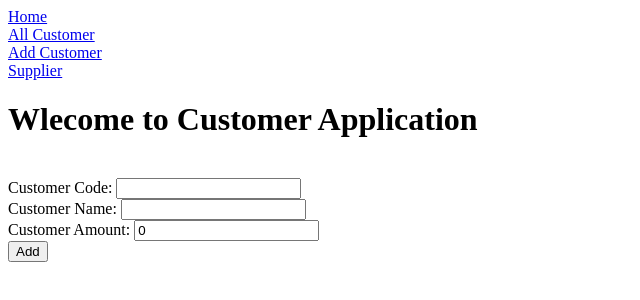
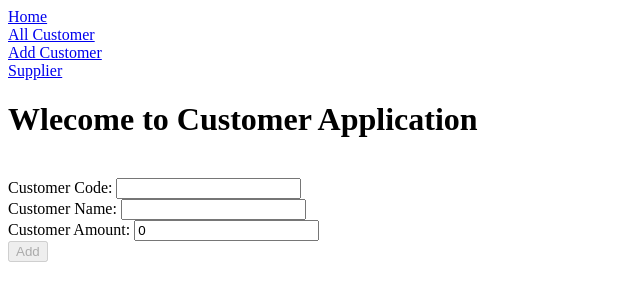
Before and after one commit to hasan-rounak/AngularDemo, an Angular app: page /Customer in a window 1280 px wide. Shown: the top 300 px of the page, without its empty margins (0-640 px from the left). Built offline with nearby package versions, Linux system fonts and the light colour scheme.

Commit message:
Basic validation & Reactive Form

```diff
--- a/src/CustomerApp/Customer/CustomerApp.Customer.model.ts
+++ b/src/CustomerApp/Customer/CustomerApp.Customer.model.ts
@@ -1,5 +1,22 @@
+import {NgForm,FormGroup, FormControl,FormBuilder, Validators} from '@angular/forms';
+//Create: Create Validation Object Model
+//Connect: Connect Validation Object Model with UI
+//Check: ISValid, Isdirty
+
 export class Customer {
 CustomerCode:string= "";
 CustomerName:string="";
 CustomerAmount:number=0;
+customerFormGroup:FormGroup=null;
+constructor(){
+ let builder = new FormBuilder();
+ this.customerFormGroup= builder.group({});
+ // Single Validation
+ this.customerFormGroup.addControl("CustomerNameControl", new FormControl('',Validators.required));
+ //Multiple Validation
+ let customerCodeValidator = [];
+ customerCodeValidator.push(Validators.required);
+ customerCodeValidator.push(Validators.pattern("^[0-9]{2,4}$"));
+ this.customerFormGroup.addControl("CustomerCodeControl", new FormControl('',Validators.compose(customerCodeValidator)));
 }
+}
--- a/src/CustomerApp/Customer/CustomerApp.Customer.module.ts
+++ b/src/CustomerApp/Customer/CustomerApp.Customer.module.ts
@@ -1,5 +1,5 @@
 import { NgModule } from '@angular/core';
-import {FormsModule} from '@angular/forms'
+import {FormsModule,ReactiveFormsModule} from '@angular/forms'
 import { CommonModule } from '@angular/common';
 import { CustomerRoutes } from '../Routing/CustomerApp.CustomerRouting';
 import { CustomerComponent } from './CustomerApp.Customer.component';
@@ -11,6 +11,7 @@ import {RouterModule} from '@angular/router';
   ],
   imports: [
     FormsModule,
+    ReactiveFormsModule,
     CommonModule,
     RouterModule.forChild(CustomerRoutes)
   ],
--- a/src/CustomerApp/Customer/CustomerApp.Customer.view.html
+++ b/src/CustomerApp/Customer/CustomerApp.Customer.view.html
@@ -1,8 +1,10 @@
 <h1>Wlecome to {{title}}</h1><br/>
-Customer Code: <input [(ngModel)]="customer.CustomerCode" type="text"/><br/>
-Customer Name: <input [(ngModel)]="customer.CustomerName" type="text"/><br/>
-Customer Amount: <input [(ngModel)]="customer.CustomerAmount" type="text"/><br/>
-<input type="button" (click)="Add()" value="Add"/><br/><br/>
+<form [formGroup]="customer.customerFormGroup">
+Customer Code: <input formControlName="CustomerCodeControl" [(ngModel)]="customer.CustomerCode" type="text"/><br/>
+Customer Name: <input formControlName="CustomerNameControl" [(ngModel)]="customer.CustomerName" type="text"/><br/>
+Customer Amount: <input [(ngModel)]="customer.CustomerAmount" [ngModelOptions]="{standalone: true}" type="text"/><br/>
+<input [disabled]="!(customer.customerFormGroup.valid)" type="button" (click)="Add()" value="Add"/><br/><br/>
+</form>
 <div *ngIf="customers.length!=0">
 <table >
     <tr>
```
Also changed, not shown: 1 other file (tests, documents, lock files or other folders).
